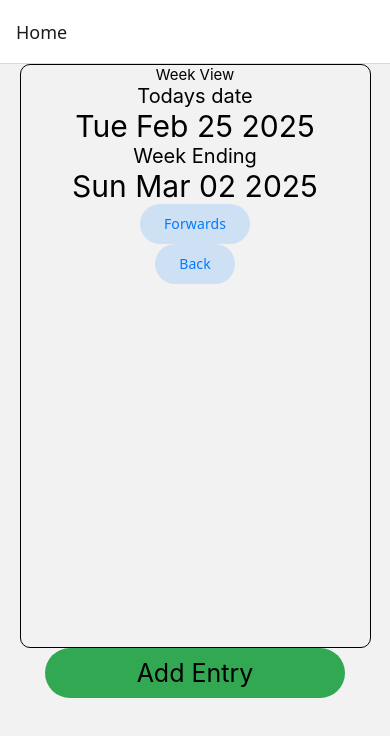
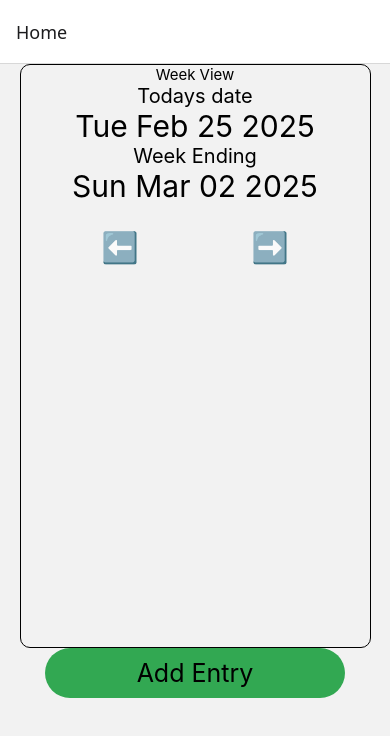
Before and after one commit to Chris-Mark-Wilson/timesheet, a React Native app: screen /Home in a window 390 px wide. Shown: the top 736 px of the page. Built offline with nearby package versions, Linux system fonts and the light colour scheme.

Commit message:
add nav arrows for date

```diff
--- a/components/weekView.js
+++ b/components/weekView.js
@@ -1,33 +1,30 @@
 import { View, Text } from "react-native";
-import { StyleSheet } from "react-native";
+import { StyleSheet,Pressable } from "react-native";
 import { useEffect, useState } from "react";
 
 import { Button } from "@react-navigation/elements";
 
 export const WeekView = () => {
-  const today=new Date()
-  const [date,setDate]=useState(new Date())
+  const today = new Date();
+  const [date, setDate] = useState(new Date());
   const [weekEnding, setWeekEnding] = useState(date);
 
-  useEffect(()=>{
-    setWeekEnding((prev)=>{
-      const newDate=new Date(prev)
+  useEffect(() => {
+    setWeekEnding((prev) => {
+      const newDate = new Date(prev);
 
-      const day=newDate.getDay();
-      const thisDate=newDate.getDate()
-      newDate.setDate(thisDate+(7-day))
+      const day = newDate.getDay();
+      const thisDate = newDate.getDate();
+      newDate.setDate(thisDate + (7 - day));
       return newDate;
     });
-  },[date])
-
-
+  }, []);
 
   const changeDate = (direction) => {
-
-  if(direction=='forwards'){
-    if(weekEnding>today) {
-      alert('you are not a time traveller');
-      return
+    if (direction == "forwards") {
+      if (weekEnding > today) {
+        alert("you are not a time traveller");
+        return;
       }
       setWeekEnding((prev) => {
         const newDate = new Date(prev);
@@ -49,10 +46,15 @@ const changeDate = (direction) => {
       <Text style={{ fontSize: 20 }}>Todays date</Text>
       <Text style={styles.dateText}>{today.toDateString()}</Text>
       <Text style={{ fontSize: 20 }}>Week Ending</Text>
-      {weekEnding && <Text style={styles.dateText}>{weekEnding.toDateString()}</Text>
-}
-<Button onPress={()=>{changeDate('forwards')}}>Forwards</Button>
-<Button onPress={()=>{changeDate('back')}}>Back</Button>
+      <Text style={styles.dateText}>{weekEnding.toDateString()}</Text>
+      <View style={styles.dateButtons}>
+        <Pressable style={styles.navButtons} onPress={() => {changeDate("back");}}>
+        <Text style={styles.arrows}>⬅️</Text>
+        </Pressable>
+        <Pressable style={styles.navButtons} onPress={() => {changeDate("forwards");}}>
+       <Text style={styles.arrows}>➡️</Text>
+        </Pressable>
+      </View>
     </View>
   );
 };
@@ -68,4 +70,19 @@ const styles = StyleSheet.create({
   dateText: {
     fontSize: 30,
   },
+  dateButtons:{
+    flexDirection:'row',
+    width:300,
+    justifyContent:'space-around'
+  },
+  navButtons:{
+    height:100,
+    justifyContent:'center',
+    padding:0,
+    margin:0
+  },
+  arrows:{
+    height:50,
+    fontSize:30
+  }
 });
```
Lines whose indentation alone changed are shown as unchanged.
